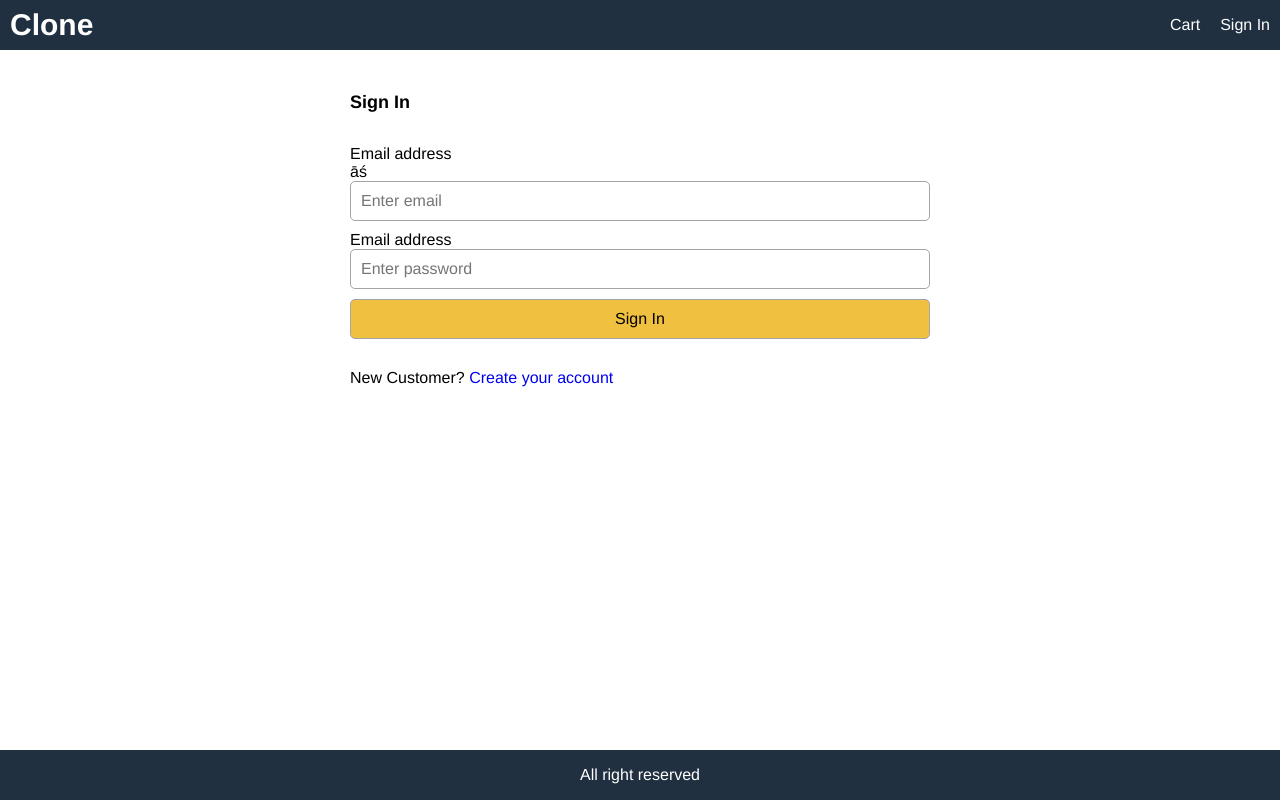
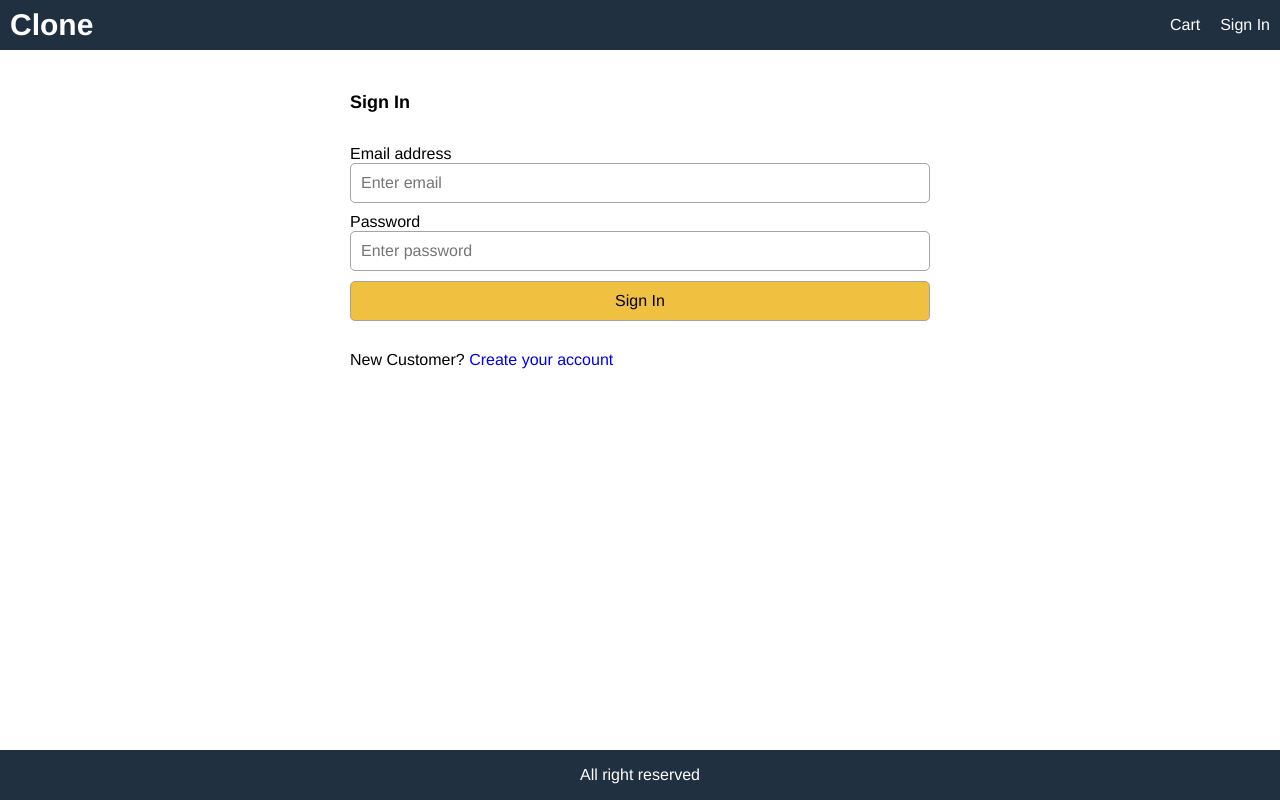
Before and after one commit to saket98/Ecommers_React_NodeJS, a React (Create React App) app in the folder frontend/: page /signin in a window 1280 px wide. Built offline with nearby package versions, Linux system fonts and the light colour scheme.

Commit message:
Bugs remved from Signin Screen

```diff
--- a/frontend/src/Screens/signInScreen.js
+++ b/frontend/src/Screens/signInScreen.js
@@ -16,11 +16,11 @@ function SigninScreen() {
 					<h1>Sign In</h1>
 				</div>
 				<div>
-					<lable htmlFor="email">Email address</lable>āś
+					<lable htmlFor="email">Email address</lable>
 					<input type="email" id="email" placeholder="Enter email" required onChange={(e) => setEmail(e.target.value)}></input>
 				</div>
 				<div>
-					<lable htmlFor="password">Email address</lable>
+					<lable htmlFor="password">Password</lable>
 					<input type="password" id="password" placeholder="Enter password" required onChange={(e) => setPassword(e.target.value)}></input>
 				</div>
 				<div>
```
